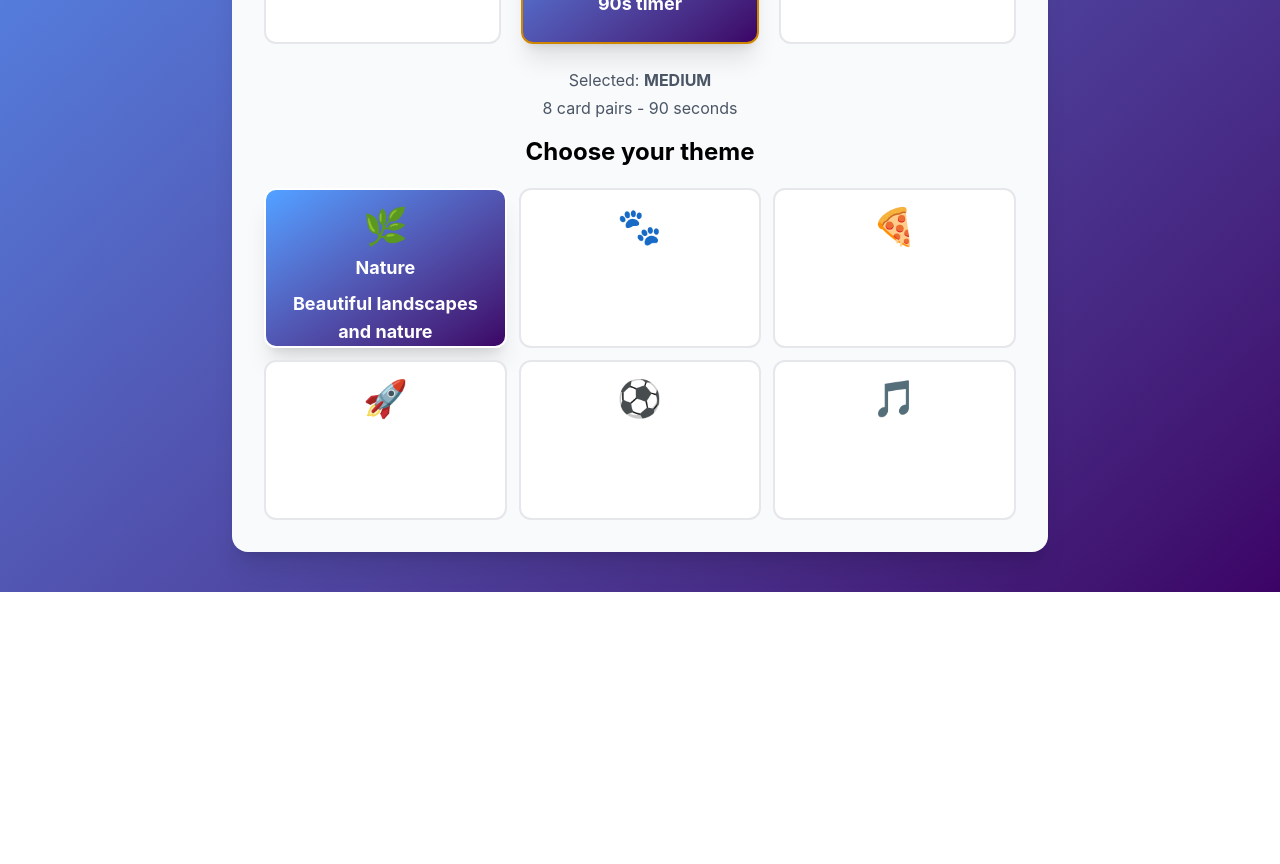
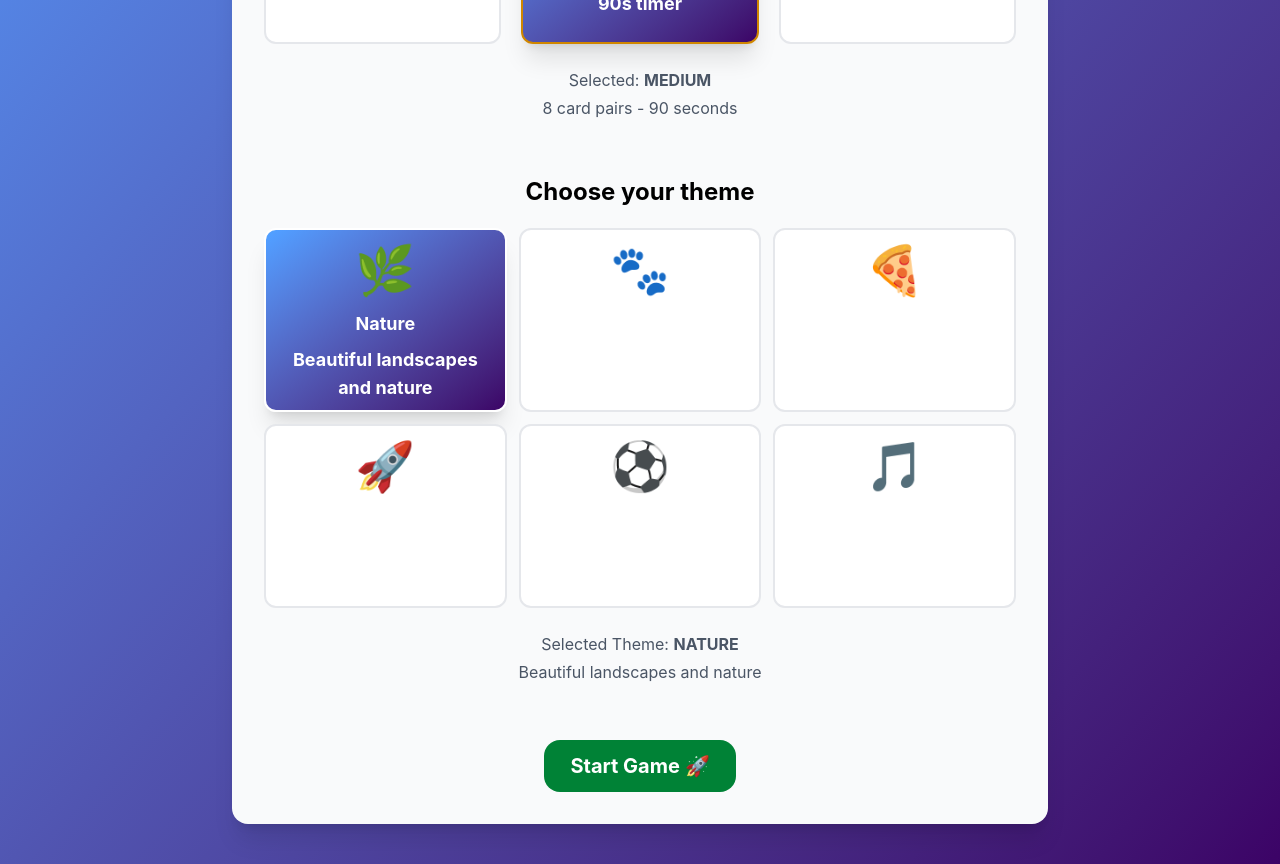
Before and after one commit to jjunglen/Major-Project-3-Mini-Game, a React (Vite) app in the folder mastering-react/: page / in a window 1280 px wide. Shown: the part 580-1444 px from the top of the page. Before the commit the page ends 1172 px from the top, so only its background shows below. Built offline with nearby package versions, Linux system fonts and the light colour scheme.

Commit message:
finished home page

```diff
--- a/mastering-react/src/pages/Home.jsx
+++ b/mastering-react/src/pages/Home.jsx
@@ -44,7 +44,9 @@ export default function Home() {
             <h1 className="text-4xl text-purple-700 font-bold">
               Memory Master
             </h1>
-                    <p className="text-gray-400 font-medium text-md">Welcome, {username}!</p>
+            <p className="text-gray-400 font-medium text-md">
+              Welcome, {username}!
+            </p>
           </div>
           {/* stats at the top */}
           <div className="grid grid-cols-3 max-w-lg gap-5 mt-8">
@@ -53,7 +55,9 @@ export default function Home() {
                 key={stat.label}
                 className=" bg-blue-100 p-4 rounded-xl text-center"
               >
-                        <p className="text-sm font-medium text-gray-700 mb-2">{stat.label}</p>
+                <p className="text-sm font-medium text-gray-700 mb-2">
+                  {stat.label}
+                </p>
                 <p className="text-xl font-bold text-purple-700">
                   {stat.value}
                 </p>
@@ -71,7 +75,7 @@ export default function Home() {
                 <div
                   key={levelStrength.key}
                   onClick={() => setDifficulty(levelStrength.key)}
-                        className={`flex-1 p-4 text-center font-bold rounded-xl border-2 transition-all ${difficulty === levelStrength.key ? "bg-linear-to-br from-blue-400 to-purple-950 text-white shadow-xl border-yellow-600" : "bg-white text-white border-gray-200 hover:border-yellow-600"}`}
+                  className={`flex-1 p-4 text-center font-bold rounded-xl border-2 transition-all duration-200 hover:-translate-y-1 hover:shadow-xl ${difficulty === levelStrength.key ? "bg-linear-to-br from-blue-400 to-purple-950 text-white shadow-xl border-yellow-600" : "bg-white text-white border-gray-200 hover:border-yellow-600"}`}
                 >
                   <p className="text-4xl mb-2">{levelStrength.emoji}</p>
                   <p className="mb-2 text-lg">{levelStrength.label}</p>
@@ -82,28 +86,81 @@ export default function Home() {
             </div>
             {difficulty && (
               <div className="p-4 text-center text-gray-600">
-                            <p className="mt-2">Selected: <span className="font-bold">{difficulty.toUpperCase()}</span></p>
-                            <p className="mt-1">{difficulites.find(diff => diff.key === difficulty).pairs} card pairs - {difficulites.find(diff => diff.key === difficulty).time.replace("s", "")} seconds</p>
+                <p className="mt-2">
+                  Selected:{" "}
+                  <span className="font-bold">{difficulty.toUpperCase()}</span>
+                </p>
+                <p className="mt-1">
+                  {difficulites.find((diff) => diff.key === difficulty).pairs}{" "}
+                  card pairs -{" "}
+                  {difficulites
+                    .find((diff) => diff.key === difficulty)
+                    .time.replace("s", "")}{" "}
+                  seconds
+                </p>
               </div>
             )}
           </div>
           {/* Choose your theme */}
-                <div>
-                    <h2 className="text-center text-2xl font-bold">Choose your theme</h2>
+          <div className="mt-10">
+            <h2 className="text-center text-2xl font-bold">
+              Choose your theme
+            </h2>
             <div className="grid grid-col-1 sm:grid-cols-3 gap-3 mt-5">
-                        {themes.map(t => (
+              {themes.map((t) => (
                 <div
                   key={t.key}
                   onClick={() => setTheme(t.key)}
-                                className={`flex-1 h-40 p-4 text-center font-bold rounded-xl border-2 transition-all ${theme === t.key ? "bg-linear-to-br from-blue-400 to-purple-950 text-white shadow-xl" : "bg-white text-white border-gray-200"}`}
+                  className={`flex-1 h-46 p-4 text-center font-bold rounded-xl border-2 transition-all duration-200 hover:-translate-y-1 hover:shadow-xl ${theme === t.key ? "bg-linear-to-br from-blue-400 to-purple-950 text-white shadow-xl" : "bg-white text-white border-gray-200"}`}
                 >
-                                <p className="text-4xl mb-2">{t.emoji}</p>
+                  <p className="text-5xl mb-4">{t.emoji}</p>
                   <p className="mb-2 text-lg">{t.label}</p>
-                                <p className="mb-2 text-lg">{t.desc}</p>
+                  <p className="text-lg mb-1">{t.desc}</p>
                 </div>
               ))}
             </div>
           </div>
+          {theme && (
+            <div className="p-4 text-center text-gray-600 mb-10">
+              <p className="mt-2">
+                Selected Theme:{" "}
+                <span className="font-bold">{theme.toUpperCase()}</span>
+              </p>
+              <p className="mt-1">{themes.find((t) => t.key === theme).desc}</p>
+            </div>
+          )}
+
+          {/* Start button */}
+          <div className="flex justify-center">
+            <button
+              onClick={handleStart}
+              className="w-48 bg-green-700 hover:bg-green-600 text-center py-3 text-white text-xl font-bold rounded-2xl cursor-pointer transition-all duration-200 hover:-translate-y-1 hover:shadow-xl active:scale"
+            >
+              Start Game 🚀
+            </button>
+          </div>
+
+          {/* View */}
+          {/* <div>
+            <button
+              className="cursor-pointer"
+              onClick={() => navigate("/leaderboard")}
+            >
+              View Leaderboard
+            </button>
+            <button
+              className="cursor-pointer"
+              onClick={() => navigate("/stats")}
+            >
+              View Stats (Coming Soon..)
+            </button>
+            <button
+              className="cursor-pointer"
+              onClick={() => navigate("/settings")}
+            >
+              View Settings (Coming Soon..)
+            </button>
+          </div> */}
         </div>
       </main>
     );
```
Lines whose indentation alone changed are shown as unchanged.
